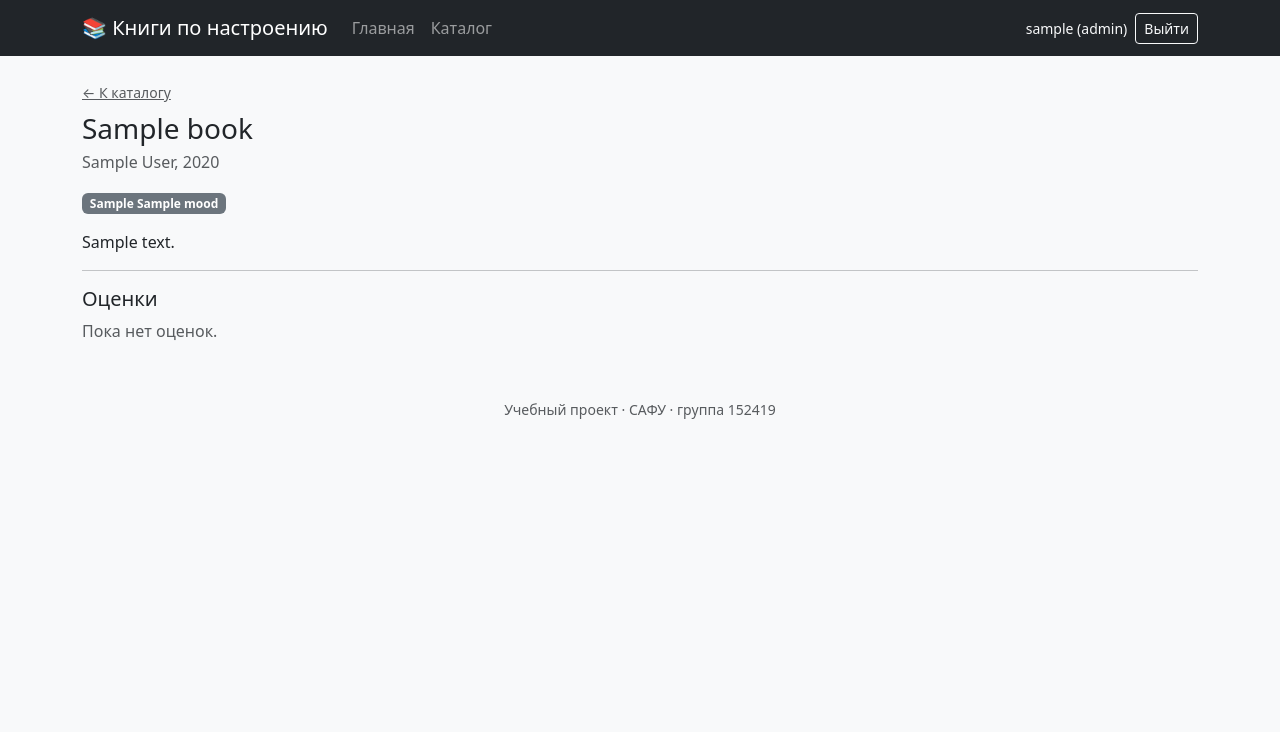
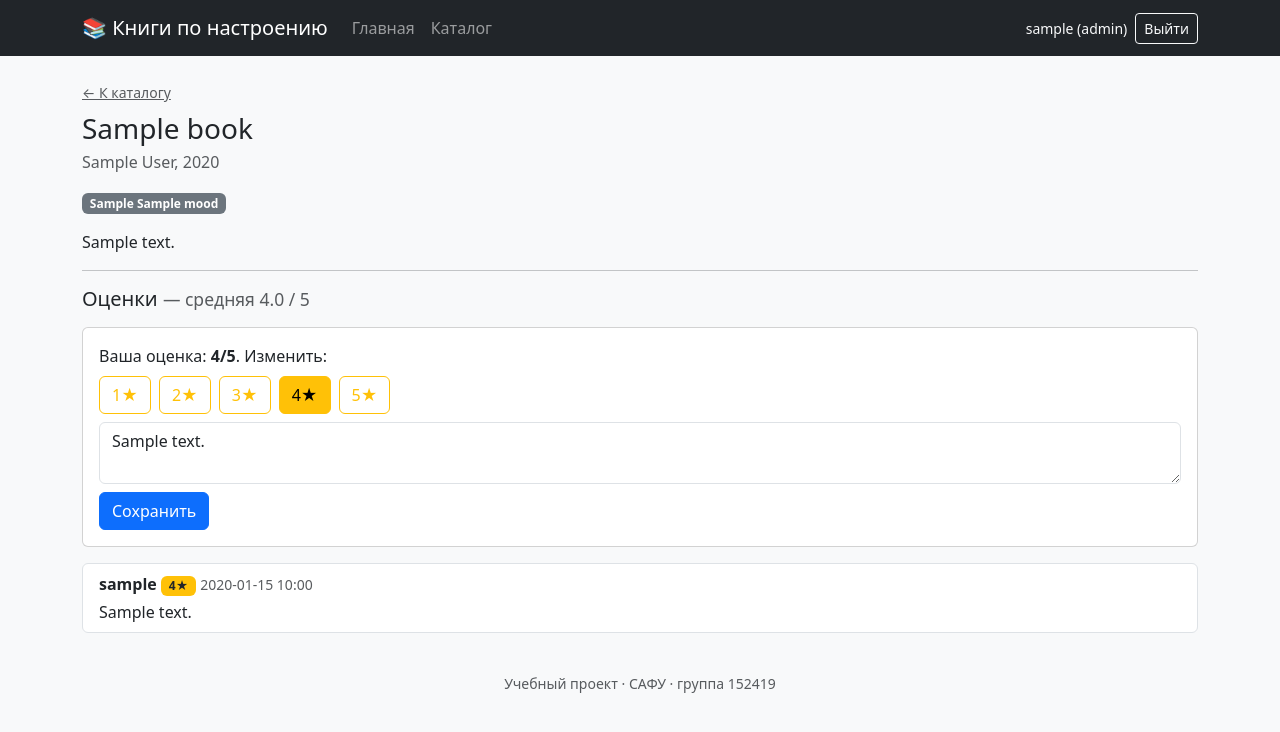
Before and after one commit to AescTurtle/safu_book_recommendations, a Flask app: page /books/1 in a window 1280 px wide. Shown: the top 732 px of the page. Run offline with Flask 3, Linux system fonts and the light colour scheme; a user stored in the database is signed in; tables that the repository leaves empty hold one stand-in row (values such as "Sample post"); some libraries are stand-ins or nearby versions.

Commit message:
add book ratings and reviews

```diff
--- a/app.py
+++ b/app.py
@@ -12,9 +12,10 @@ from flask_login import (
 )
 from flask_wtf.csrf import CSRFProtect
 from sqlalchemy import func
+from sqlalchemy.orm import joinedload
 from werkzeug.security import check_password_hash, generate_password_hash
 
-from models import Book, Mood, Recommendation, User, db
+from models import Book, Mood, Rating, Recommendation, User, db
 
 BASE_DIR = Path(__file__).parent
 
@@ -150,8 +151,56 @@ def register_routes(app: Flask) -> None:
     @app.route("/books/<int:book_id>")
     def book_detail(book_id):
         book = db.get_or_404(Book, book_id)
-        ratings = []
-        return render_template("book_detail.html", book=book, ratings=ratings)
+        # joinedload(Rating.user) fetches each rating's author in the SAME query
+        # (a JOIN) instead of one extra query per rating — avoids the N+1 problem.
+        ratings = (
+            Rating.query.filter_by(book_id=book.id)
+            .options(joinedload(Rating.user))
+            .order_by(Rating.created_at.desc())
+            .all()
+        )
+        avg = (sum(r.rating for r in ratings) / len(ratings)) if ratings else None
+        # The current user's own rating (if any), to pre-fill the form.
+        my_rating = None
+        if current_user.is_authenticated:
+            my_rating = Rating.query.filter_by(
+                book_id=book.id, user_id=current_user.id
+            ).first()
+        return render_template(
+            "book_detail.html",
+            book=book,
+            ratings=ratings,
+            avg=avg,
+            my_rating=my_rating,
+        )
+
+    @app.route("/books/<int:book_id>/rate", methods=["POST"])
+    @login_required
+    def rate_book(book_id):
+        book = db.get_or_404(Book, book_id)
+        value = request.form.get("rating", type=int) or 0
+        comment = (request.form.get("comment") or "").strip()
+        if not 1 <= value <= 5:
+            flash("Оценка должна быть от 1 до 5.", "danger")
+            return redirect(url_for("book_detail", book_id=book.id))
+
+        existing = Rating.query.filter_by(book_id=book.id, user_id=current_user.id).first()
+        if existing:
+            existing.rating = value
+            existing.comment = comment
+        else:
+            db.session.add(
+                Rating(
+                    book_id=book.id,
+                    user_id=current_user.id,
+                    rating=value,
+                    comment=comment,
+                )
+            )
+        db.session.commit()
+
+        flash("Спасибо за оценку!", "success")
+        return redirect(url_for("book_detail", book_id=book.id))
 
     @app.errorhandler(404)
     def not_found(e):
--- a/templates/book_detail.html
+++ b/templates/book_detail.html
@@ -15,14 +15,40 @@
 <p>{{ book.description }}</p>
 
 <hr>
-<h2 class="h5">Оценки</h2>
+<h2 class="h5">
+  Оценки
+  {% if avg %}<small class="text-muted">— средняя {{ '%.1f' % avg }} / 5</small>{% endif %}
+</h2>
 
-{# The rating form and reviews list are added in a later commit. #}
+{% if current_user.is_authenticated %}
+  <form method="post" action="{{ url_for('rate_book', book_id=book.id) }}" class="card card-body my-3">
+    <input type="hidden" name="csrf_token" value="{{ csrf_token() }}">
+    <p class="mb-2">
+      {% if my_rating %}Ваша оценка: <strong>{{ my_rating.rating }}/5</strong>. Изменить:{% else %}Поставить оценку:{% endif %}
+    </p>
+    <div class="d-flex gap-2 mb-2">
+      {% for n in [1,2,3,4,5] %}
+        <input type="radio" class="btn-check" name="rating" id="rating{{ n }}" value="{{ n }}"
+               {% if my_rating and my_rating.rating == n %}checked{% endif %} required>
+        <label class="btn btn-outline-warning" for="rating{{ n }}">{{ n }}★</label>
+      {% endfor %}
+    </div>
+    <textarea name="comment" class="form-control mb-2" rows="2" placeholder="Комментарий (необязательно)">{{ my_rating.comment if my_rating else '' }}</textarea>
+    <button class="btn btn-primary align-self-start" type="submit">Сохранить</button>
+  </form>
+{% else %}
+  <p class="small text-muted">
+    <a href="{{ url_for('login') }}">Войдите</a>, чтобы оценить книгу.
+  </p>
+{% endif %}
+
 {% if ratings %}
   <ul class="list-group">
     {% for r in ratings %}
       <li class="list-group-item">
+        <strong>{{ r.user.username }}</strong>
         <span class="badge bg-warning text-dark">{{ r.rating }}★</span>
+        <span class="text-muted small">{{ r.created_at.strftime('%Y-%m-%d %H:%M') }}</span>
         {% if r.comment %}<div class="mt-1">{{ r.comment }}</div>{% endif %}
       </li>
     {% endfor %}
```
